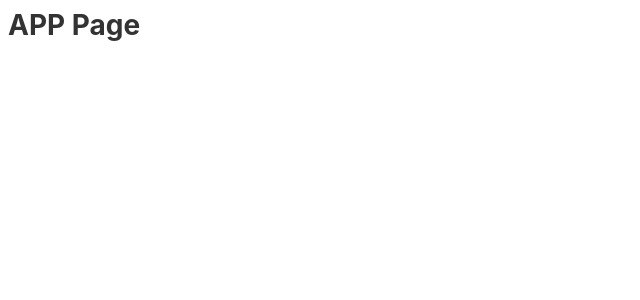
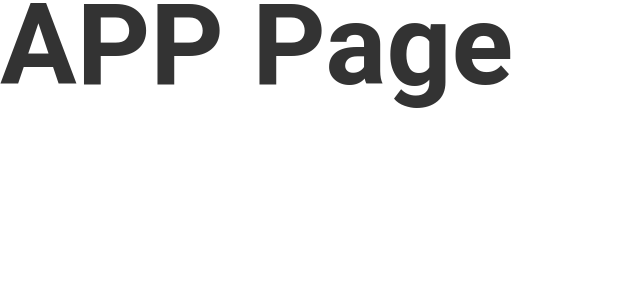
Before and after one commit to igor2000xp/solid-branch-frontend-trial-angular-boris, an Angular app: page / in a window 1280 px wide. Shown: the top 300 px of the page, without its empty margins (0-640 px from the left). Built offline with nearby package versions, Linux system fonts and the light colour scheme.

Commit message:
init: init scss and fonts

```diff
--- a/src/app/app.component.scss
+++ b/src/app/app.component.scss
@@ -0,0 +1,3 @@
+:host {
+  //@include media-desktop()
+}
--- a/src/index.html
+++ b/src/index.html
@@ -6,6 +6,9 @@
   <base href="/">
   <meta name="viewport" content="width=device-width, initial-scale=1">
   <link rel="icon" type="image/x-icon" href="favicon.ico">
+  <link rel="preconnect" href="https://fonts.googleapis.com">
+  <link rel="preconnect" href="https://fonts.gstatic.com" crossorigin>
+  <link href="https://fonts.googleapis.com/css2?family=Roboto+Condensed:wght@300;400;700&family=Roboto+Flex:opsz,wght@8..144,100;8..144,200;8..144,600;8..144,800&display=swap" rel="stylesheet">
 </head>
 <body>
   <app-root></app-root>
--- a/src/styles.scss
+++ b/src/styles.scss
@@ -1 +1,17 @@
 /* You can add global styles to this file, and also import other style files */
+@import "src/styles/abstract/constants";
+@import "src/styles/abstract/mixins";
+@import "src/styles/abstract/placeholder";
+@import "src/styles/base/base";
+
+body {
+  margin: 0;
+}
+* {
+  margin: 0;
+  margin-block: 0;
+  box-sizing: content-box;
+}
+
+html, body { height: 100%; }
+body { margin: 0; font-family: Roboto, "Helvetica Neue", sans-serif; }
--- /dev/null
+++ b/src/styles/abstract/_constants.scss
@@ -0,0 +1,7 @@
+$content-wrapper-max-desktop: 1160px;
+$content-max-laptop: 1300px;
+$laptop-with: 1000px;
+$content-max-tablet: 800px;
+$tablet-width: 640px;
+$content-max-mobile: 440px;
+$mobile-width: 320px;
--- /dev/null
+++ b/src/styles/abstract/_mixins.scss
@@ -0,0 +1,30 @@
+@mixin font-mix($size: 1.5rem, $height: 120%, $weight: 400, $style: normal) {
+  font-size: $size;
+  font-family: 'Roboto', sans-serif;
+  font-style: $style;
+  font-weight: $weight;
+  line-height: $height;
+}
+
+@mixin border($color: white) {
+  border: 1px solid $color;
+}
+@mixin display-flex($justify: center, $direction: row, $align: center) {
+  display: flex;
+  flex-direction: $direction;
+  justify-content: $justify;
+  align-items: $align;
+}
+
+@mixin media-desktop {
+  @media (min-width: 1300px) { @content; }
+}
+@mixin media-laptop {
+  @media (max-width: 1000px) { @content; }
+}
+@mixin media-tablet {
+  @media (max-width: 800px) { @content; }
+}
+@mixin media-mobile {
+  @media (max-width: 600px) { @content; }
+};
--- /dev/null
+++ b/src/styles/base/_base.scss
@@ -0,0 +1,53 @@
+html {
+  font-size: 10px;
+}
+body {
+  font-size: 1.6rem;
+  font-family: "Roboto", Verdana sans-serif;
+}
+* {
+  box-sizing: border-box;
+}
+h1 {
+  @include font-mix($size: 11.4rem, $height: 80%, $weight: 700);
+  margin: 0;
+  padding: 0;
+}
+h2 {
+  @include font-mix($size: 4.8rem, $height: 120%, $weight: 400);
+  margin: 0;
+  padding: 0;
+}
+h3 {
+  @include font-mix($size: 3.6rem, $height: 130%, $weight: 400);
+  margin: 0;
+  padding: 0;
+}
+h4 {
+  @include font-mix($size: 2.4rem, $height: 120%, $weight: 400);
+  margin: 0;
+  padding: 0;
+}
+h5 {
+  @include font-mix($size: 1.6rem, $height: 140%, $weight: 500);
+  margin: 0;
+  padding: 0;
+  text-transform: uppercase;
+}
+h6 {
+  @include font-mix($size: 1.6rem, $height: 140%, $weight: 500);
+  margin: 0;
+  padding: 0;
+  text-transform: uppercase;
+}
+body {
+  @include font-mix($size: 1.6rem, $height: 140%, $weight: 400);
+}
+p {
+  @include font-mix($size: 1.5rem, $height: 120%, $weight: 300);
+  margin: 0;
+  padding: 0;
+}
+input {
+  border: 0;
+}
```
Also changed, not shown: src/styles/abstract/_placeholder.scss (added).
